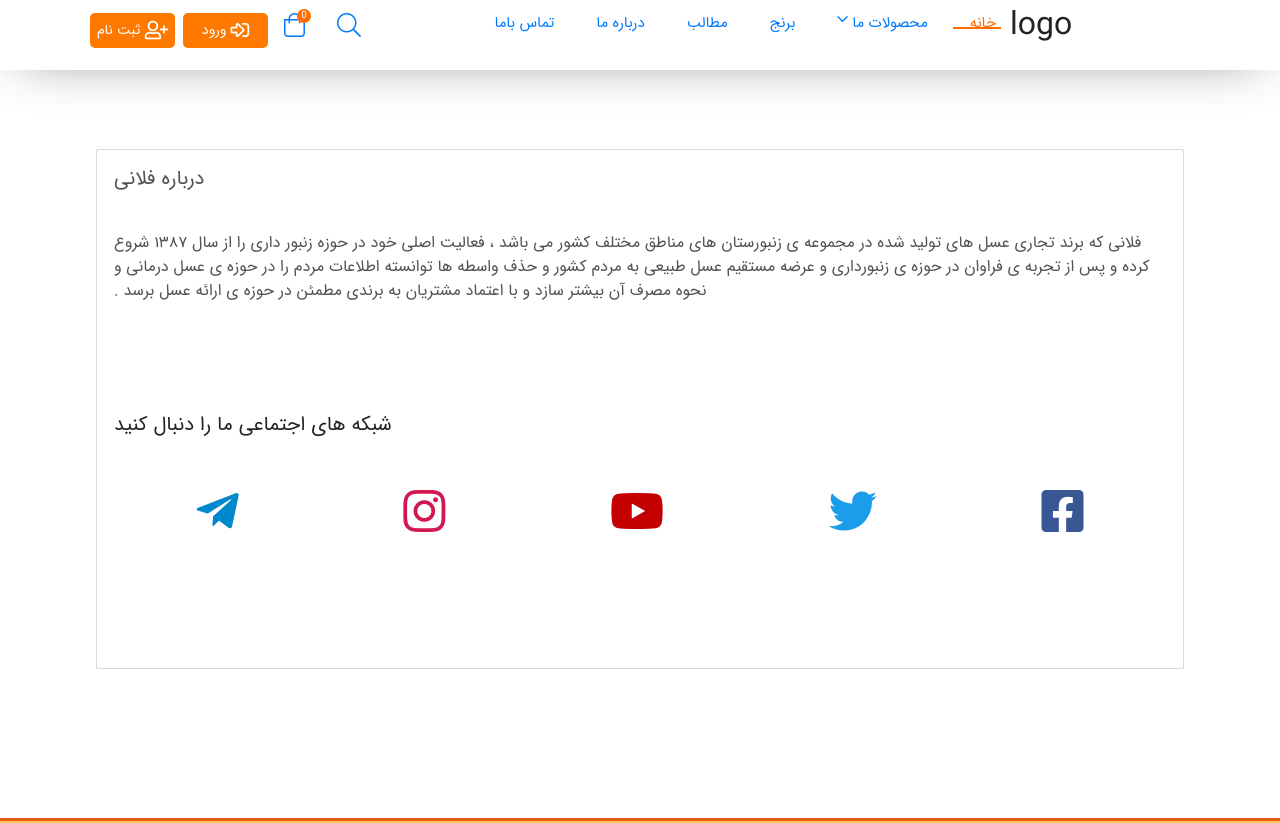
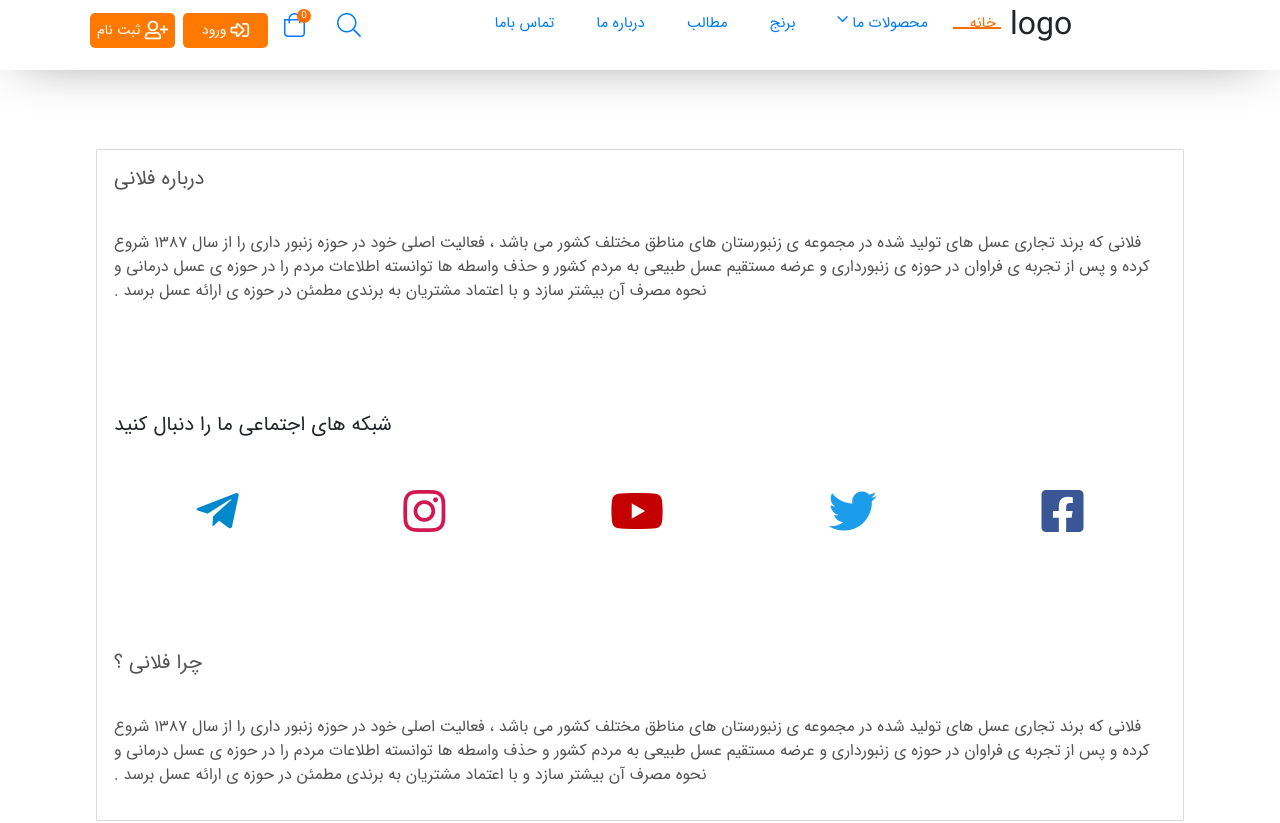
Before and after one commit to miladmohammadi82/afraalian-vue-cli, a Vue app: page /about-page in a window 1280 px wide. Shown: the top 823 px of the page. Built offline with nearby package versions, Linux system fonts and the light colour scheme.

Commit message:
commit 5

```diff
--- a/src/components/views/aboutPage.vue
+++ b/src/components/views/aboutPage.vue
@@ -25,6 +25,13 @@
                     <li class="telegram-plane"><i class="fab fa-telegram-plane fa-3x"></i></li>
                 </ul>
             </div>
+
+            <div class="title-contact-page">
+                <h5>چرا فلانی ؟</h5>
+            </div>
+            <div class="text-box-section-about">
+                <p>فلانی که برند تجاری عسل های تولید شده در مجموعه ی زنبورستان های مناطق مختلف کشور می باشد ، فعالیت اصلی خود در حوزه زنبور داری را از سال ۱۳۸۷ شروع کرده و پس از تجربه ی فراوان در حوزه ی زنبورداری و عرضه مستقیم عسل طبیعی به مردم کشور و حذف واسطه ها توانسته اطلاعات مردم را در حوزه ی عسل درمانی و نحوه مصرف آن بیشتر سازد و  با اعتماد مشتریان به برندی مطمئن در حوزه ی ارائه عسل برسد .</p>
+            </div>
         </div>
       </div>
     </div>
@@ -38,5 +45,4 @@ export default {
 </script>
 
 <style>
-
 </style>
```
